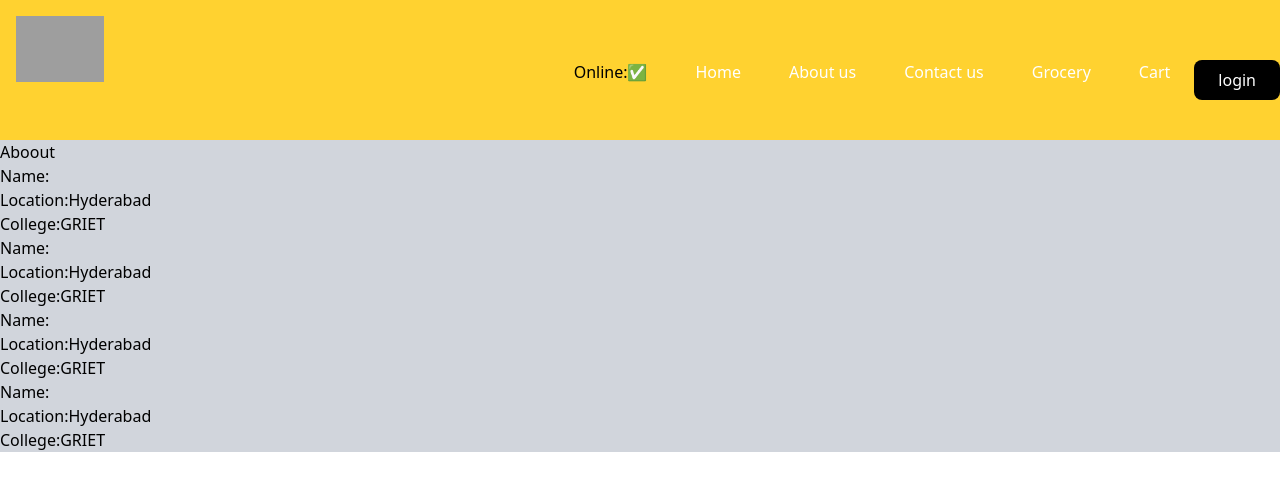
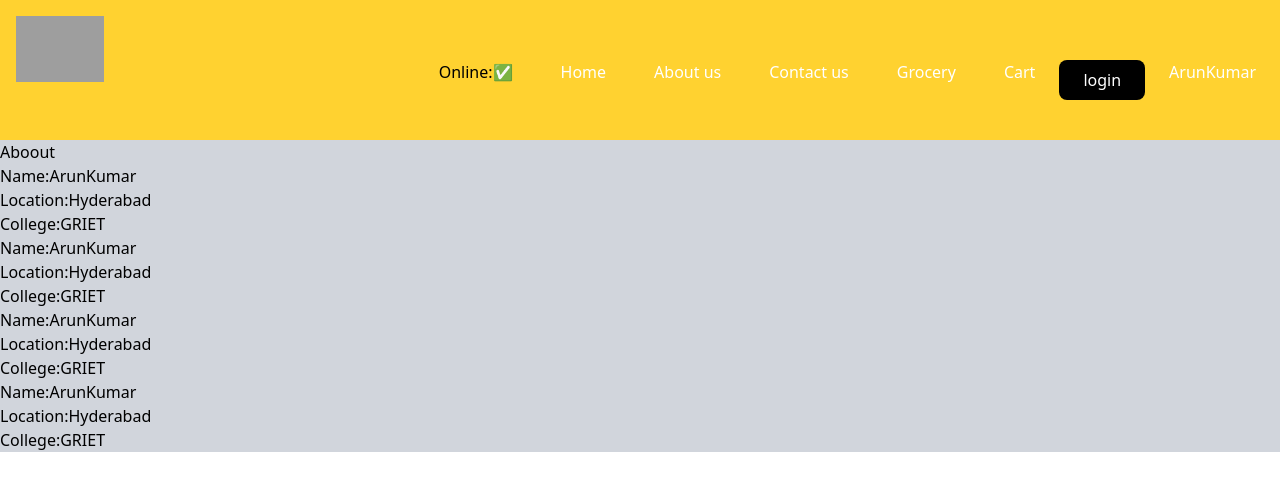
Before and after one commit to ArunPusalapati/Namasthe-React, a React (Vite) app: page /about in a window 1280 px wide. Shown: the top 490 px of the page. Built offline with nearby package versions, Linux system fonts and the light colour scheme; no server answers; grey boxes are pictures that could not be loaded.

Commit message:
added context

```diff
--- a/src/App.js
+++ b/src/App.js
@@ -9,15 +9,26 @@
 import Error from "./components/Error"
 import {Outlet} from "react-router"
 import RestMenu from "./components/RestMenu"
-import { lazy, Suspense } from "react"
+import { lazy, Suspense ,useEffect,useState} from "react"
+import UserContext from "./utils/UserContext"
 
 
 const AppLayout=()=>{
+    const [userName,setUserName]=useState()
+    useEffect(()=>{
+
+        const data={
+            name:"ArunKumar"
+        };
+        setUserName(data.name)
+    },[])
     return (
+        <UserContext.Provider value={{loggedInUser:userName,setUserName}}>
     <div className=" bg-gray-300">
      <Header/>
      <Outlet/>
     </div>
+    </UserContext.Provider>
     );
 }
 const root = ReactDOM.createRoot(document.getElementById("root"));
--- a/src/components/Body.js
+++ b/src/components/Body.js
@@ -1,14 +1,19 @@
 
 import RestoCard ,{isOpen} from "./RestoCard";
-import { useState } from "react";
+import { useContext, useState } from "react";
 import { useEffect } from "react";
 import SkimmerUI from "./SkimmerUI";
 import { Link } from "react-router";
 import useOnlineStatus from "../utils/useOnlineStatus"
+import UserContext from "../utils/UserContext";
 const Body=()=>{
+
+
     let [resList,setRestoData]=useState([]);
     const [filteredList,setFilteredList]=useState([]);
     const [searchValue,setSearchValue]=useState("");
+    const{setUserName,loggedInUser}=useContext(UserContext)
+
 
     const RestoCardIsOpen=isOpen(RestoCard);
 
@@ -27,10 +32,8 @@
     const status=useOnlineStatus();
     if(status===false)
         return <h1> You are Offline try to reconnect</h1>
-
-
     return resList.length===0 ? <SkimmerUI/> :(
-        <div >
+        <div  >
             <div className="flex mt-5 ml-30">
                 <div >
                     <input className="bg-gray-50 border border-gray-300 text-gray-900 text-sm rounded-lg focus:ring-blue-500 focus:border-blue-500   ps-10 p-2.5  dark:bg-gray-700 dark:border-gray-600 dark:placeholder-gray-400 dark:text-white dark:focus:ring-blue-500 dark:focus:border-blue-500" placeholder="search..." type="text" value={searchValue} onChange={
@@ -52,6 +55,10 @@
                 }
                 >Top Rated Restaurant</button>
                 </div>
+                <div>
+                    <input className=" ml-1 p-2 rounded-lg bg-white hover:border" type="text" value={loggedInUser} onChange={(e)=>setUserName(e.target.value)}>
+                    </input>
+                </div>
             </div >
             <div className="mx-auto">
             <div className="flex flex-wrap justify-center">
--- a/src/components/Header.js
+++ b/src/components/Header.js
@@ -1,9 +1,11 @@
 import { useState } from "react";
+import { useContext } from "react";
+import UserContext from "../utils/UserContext";
 import { CDN_URL } from "../utils/constants";
 import {Link} from "react-router"
 import useOnlineStatus from "../utils/useOnlineStatus";
 const Header=()=>{
-
+    const {loggedInUser}=useContext(UserContext)
     let [bntName,setBntName]=useState("login");
     const online=useOnlineStatus();
 
@@ -27,6 +29,7 @@
                             setBntName("logout"):setBntName("login");
                         }
                     }>{bntName}</button>
+                    <li className="px-6 text-white rounded-lg">{loggedInUser}</li>
                 </ul>
             </div>
             </div>
--- a/src/components/UserComponent.js
+++ b/src/components/UserComponent.js
@@ -1,4 +1,5 @@
 import React from "react"
+import UserContext from "../utils/UserContext";
 class UserComponent extends React.Component{
     constructor(props)
     {
@@ -25,7 +26,11 @@
         return (
             <div className="user-card">
                 <img src={avatar_url}/>
-               <h1>Name:{name}</h1>
+               <h1>Name:
+                <UserContext.Consumer>
+                    {(data)=>data.loggedInUser}
+                </UserContext.Consumer>
+               </h1>
                <h2>Location:Hyderabad</h2>
                <h2>College:GRIET</h2>
             </div>
--- /dev/null
+++ b/src/utils/UserContext.js
@@ -0,0 +1,7 @@
+import { createContext } from "react";
+
+const UserContext=createContext({
+    loggedInUser:"default user",
+})
+
+export default UserContext;
```
